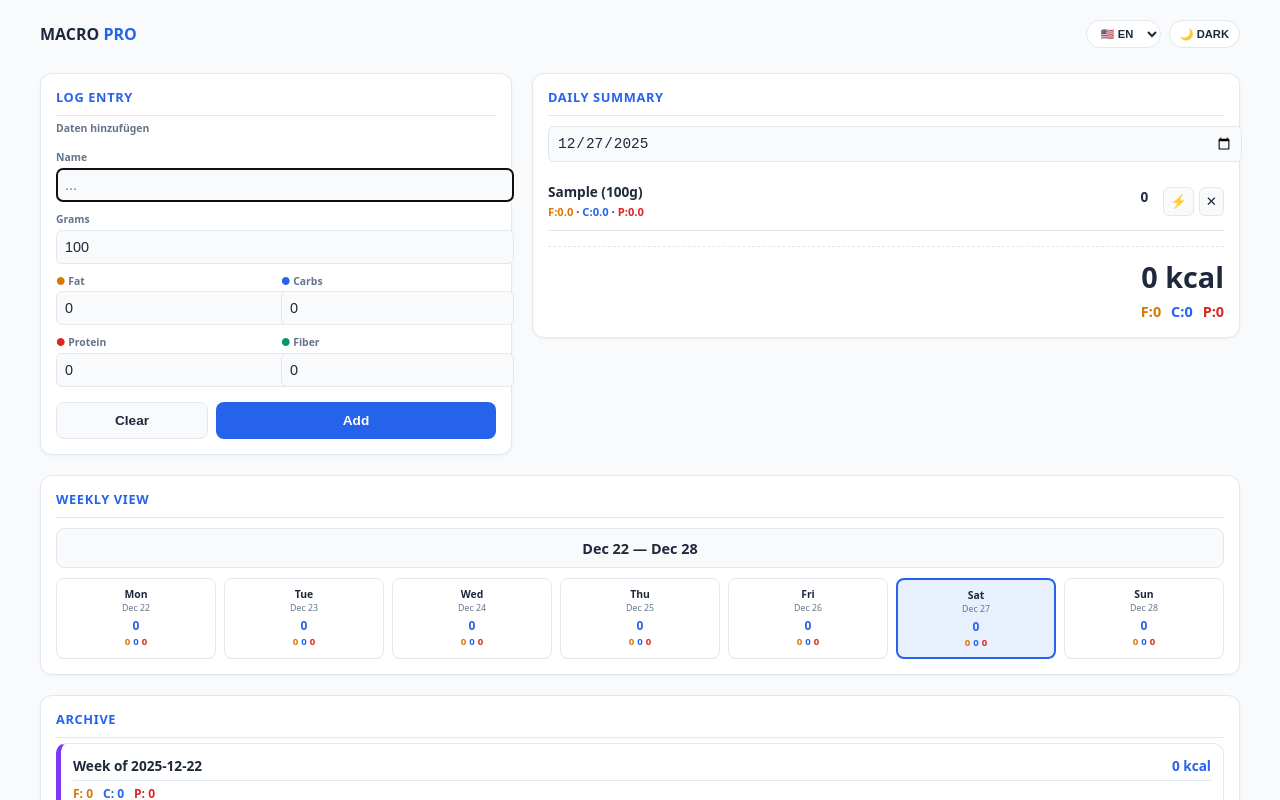
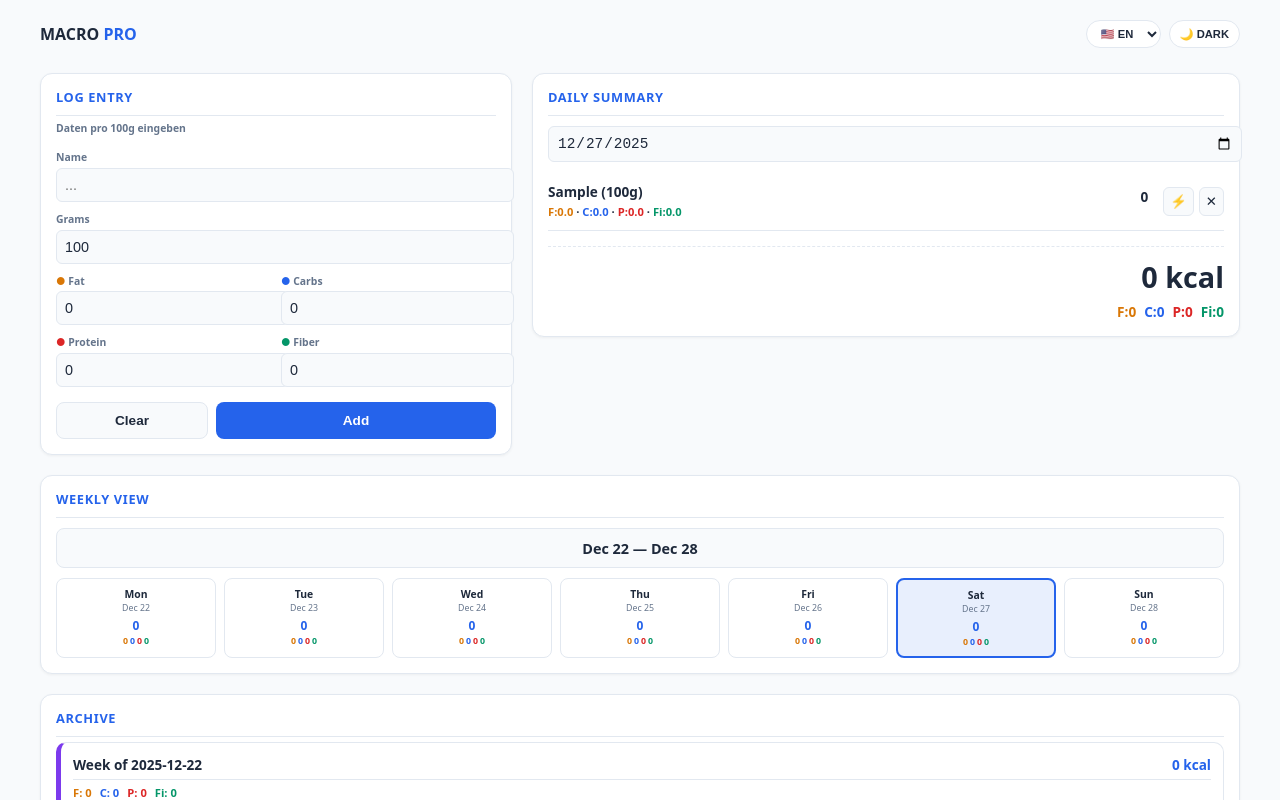
Before and after one commit to Schn0rmel/macro-tracker, a plain HTML site: page index.html in a window 1280 px wide. Both pictures are taken after typing "Sample" into the empty fields and a click on the button "Add". Shown: the top 800 px of the page. Drawn offline with Linux system fonts and the light colour scheme.

Commit message:
Update index.html

```diff
--- a/index.html
+++ b/index.html
@@ -3,7 +3,7 @@
 <head>
     <meta charset="UTF-8">
     <meta name="viewport" content="width=device-width, initial-scale=1.0, maximum-scale=1.0, user-scalable=no">
-    <title>Macro Tracker Pro - Mobile Optimized</title>
+    <title>Macro Tracker Pro - Final</title>
     <style>
         :root {
             --primary: #2563eb; --secondary: #7c3aed; --bg: #f8fafc; --card: #ffffff; --text: #1e293b; --muted: #64748b; --border: #e2e8f0;
@@ -15,7 +15,6 @@
         }
 
         body { font-family: system-ui, -apple-system, sans-serif; background: var(--bg); margin: 10px; color: var(--text); transition: background 0.3s; line-height: 1.4; }
-
         .container { max-width: 1200px; margin: auto; display: grid; grid-template-columns: 1fr; gap: 15px; }
         @media (min-width: 900px) { .container { grid-template-columns: 1fr 1.5fr; gap: 20px; margin: 20px auto; } .full-width { grid-column: span 2; } }
 
@@ -39,7 +38,7 @@
         .btn-clear { background: var(--bg); color: var(--text); border: 1px solid var(--border); padding: 10px; border-radius: 8px; cursor: pointer; font-weight: bold; flex: 1; font-size: 0.85rem; }
 
         .total-kcal { font-size: clamp(1.4rem, 5vw, 1.8rem); font-weight: 900; color: var(--text); }
-        .macro-summary { font-weight: 700; font-size: clamp(0.7rem, 3vw, 0.9rem); display: flex; justify-content: flex-end; gap: 10px; margin-top: 5px; }
+        .macro-summary { font-weight: 700; font-size: clamp(0.6rem, 2.8vw, 0.85rem); display: flex; justify-content: flex-end; gap: 8px; margin-top: 5px; }
 
         .weekly-grid { display: grid; grid-template-columns: repeat(4, 1fr); gap: 8px; }
         @media (min-width: 600px) { .weekly-grid { grid-template-columns: repeat(7, 1fr); } }
@@ -49,7 +48,7 @@
         .day-name { font-weight: bold; font-size: 0.65rem; display: block; }
         .day-date { font-size: 0.55rem; color: var(--muted); display: block; margin-bottom: 4px; }
         .day-kcal { font-weight: 800; color: var(--primary); font-size: 0.75rem; }
-        .day-mini-macros { font-size: 0.6rem; display: flex; justify-content: center; gap: 3px; font-weight: 600; }
+        .day-mini-macros { font-size: 0.55rem; display: flex; justify-content: center; gap: 2px; font-weight: 600; }
 
         .list-item { display: flex; justify-content: space-between; padding: 10px 0; border-bottom: 1px solid var(--border); align-items: center; font-size: 0.85rem; }
         .item-macros { font-size: 0.7rem; font-weight: 600; margin-top: 3px; }
@@ -63,7 +62,7 @@
 
         .week-block { background: var(--card); padding: 12px; border-radius: 10px; margin-bottom: 8px; cursor: pointer; border: 1px solid var(--border); border-left: 5px solid var(--secondary); }
         .week-header { display: flex; justify-content: space-between; align-items: center; font-size: 0.85rem; }
-        .week-macros { margin-top: 5px; display: flex; gap: 10px; font-size: 0.75rem; font-weight: bold; border-top: 1px solid var(--border); padding-top: 5px; }
+        .week-macros { margin-top: 5px; display: flex; gap: 8px; font-size: 0.7rem; font-weight: bold; border-top: 1px solid var(--border); padding-top: 5px; }
 
         .data-actions { display: flex; gap: 8px; flex-wrap: wrap; margin-top: 10px; }
     </style>
@@ -84,14 +83,14 @@
 
     <div class="card">
         <h2 data-t="secLog">Eintrag</h2>
-        <span class="section-subtitle">Daten hinzufügen</span>
+        <span class="section-subtitle">Daten pro 100g eingeben</span>
         <div class="log-grid">
             <div class="input-group full"><label data-t="labName">Produkt</label><input type="text" id="name" placeholder="..."></div>
-            <div class="input-group full"><label data-t="labGrams">Gramm</label><input type="number" id="grams" value="100"></div>
-            <div class="input-group"><label><span class="f-dot">●</span> <span data-t="labFat">Fett</span></label><input type="number" id="fat" value="0"></div>
-            <div class="input-group"><label><span class="c-dot">●</span> <span data-t="labCarbs">Carbs</span></label><input type="number" id="carbs" value="0"></div>
-            <div class="input-group"><label><span class="p-dot">●</span> <span data-t="labProtein">Eiweiß</span></label><input type="number" id="protein" value="0"></div>
-            <div class="input-group"><label><span class="fi-dot">●</span> <span data-t="labFiber">Fiber</span></label><input type="number" id="fiber" value="0"></div>
+            <div class="input-group full"><label data-t="labGrams">Gramm (max. 10.000)</label><input type="number" id="grams" value="100" max="10000" onfocus="if(this.value=='100')this.value=''" onblur="if(this.value=='')this.value='100'"></div>
+            <div class="input-group"><label><span class="f-dot">●</span> <span data-t="labFat">Fett</span></label><input type="number" id="fat" value="0" max="100" onfocus="if(this.value=='0')this.value=''" onblur="if(this.value=='')this.value='0'"></div>
+            <div class="input-group"><label><span class="c-dot">●</span> <span data-t="labCarbs">Carbs</span></label><input type="number" id="carbs" value="0" max="100" onfocus="if(this.value=='0')this.value=''" onblur="if(this.value=='')this.value='0'"></div>
+            <div class="input-group"><label><span class="p-dot">●</span> <span data-t="labProtein">Eiweiß</span></label><input type="number" id="protein" value="0" max="100" onfocus="if(this.value=='0')this.value=''" onblur="if(this.value=='')this.value='0'"></div>
+            <div class="input-group"><label><span class="fi-dot">●</span> <span data-t="labFiber">Fiber</span></label><input type="number" id="fiber" value="0" max="100" onfocus="if(this.value=='0')this.value=''" onblur="if(this.value=='')this.value='0'"></div>
         </div>
         <div class="form-actions">
             <button class="btn-clear" onclick="resetInputs()" data-t="btnClear">Leeren</button>
@@ -111,6 +110,7 @@
                 <span class="f-dot">F:<span id="sumF">0</span></span>
                 <span class="c-dot">C:<span id="sumC">0</span></span>
                 <span class="p-dot">P:<span id="sumP">0</span></span>
+                <span class="fi-dot">Fi:<span id="sumFi">0</span></span>
             </div>
         </div>
     </div>
@@ -134,7 +134,7 @@
             <button class="tool-btn" onclick="exportCSV()">📤 Export</button>
             <button class="tool-btn" onclick="document.getElementById('csvImport').click()">📥 Import</button>
             <input type="file" id="csvImport" style="display:none" accept=".csv" onchange="importCSV(this)">
-            <button class="tool-btn" style="color:red" onclick="clearAllData()">✕ Löschen</button>
+            <button class="tool-btn" style="color:red" onclick="clearAllData()">✕ Alles Löschen</button>
         </div>
     </div>
 </div>
@@ -193,11 +193,11 @@
 
     function addItem() {
         const dateKey = document.getElementById('logDate').value;
-        const w = parseFloat(document.getElementById('grams').value) || 0;
-        const f100 = parseFloat(document.getElementById('fat').value) || 0;
-        const c100 = parseFloat(document.getElementById('carbs').value) || 0;
-        const p100 = parseFloat(document.getElementById('protein').value) || 0;
-        const fi100 = parseFloat(document.getElementById('fiber').value) || 0;
+        const w = Math.min(parseFloat(document.getElementById('grams').value) || 0, 10000);
+        const f100 = Math.min(parseFloat(document.getElementById('fat').value) || 0, 100);
+        const c100 = Math.min(parseFloat(document.getElementById('carbs').value) || 0, 100);
+        const p100 = Math.min(parseFloat(document.getElementById('protein').value) || 0, 100);
+        const fi100 = Math.min(parseFloat(document.getElementById('fiber').value) || 0, 100);
         const mult = w / 100;
 
         if (w > 0) {
@@ -209,7 +209,7 @@
             };
             if (!fullDatabase[dateKey]) fullDatabase[dateKey] = [];
             fullDatabase[dateKey].push(item);
-            saveToStorage(); loadDate(dateKey); resetInputs();
+            saveToStorage(); loadDate(dateKey); resetInputs(false);
         }
     }
 
@@ -245,7 +245,7 @@
         const blob = new Blob([csv], { type: 'text/csv;charset=utf-8;' });
         const link = document.createElement("a");
         link.href = URL.createObjectURL(blob);
-        link.download = `Macros_${new Date().toISOString().split('T')[0]}.csv`;
+        link.download = `Macros_Backup.csv`;
         link.click();
     }
 
@@ -280,10 +280,11 @@
         let tK = 0, tF = 0, tC = 0, tP = 0, tFi = 0;
         items.forEach((item, i) => {
             tK += item.kcal; tF += item.f; tC += item.c; tP += item.p; tFi += item.fib;
-            listDiv.innerHTML += `<div class="list-item"><div><div style="font-weight:700">${item.name} (${item.weight}g)</div><div class="item-macros"><span class="f-dot">F:${item.f.toFixed(1)}</span> · <span class="c-dot">C:${item.c.toFixed(1)}</span> · <span class="p-dot">P:${item.p.toFixed(1)}</span></div></div><div class="action-btns"><span style="font-weight:800; margin-right:10px">${Math.round(item.kcal)}</span><button class="btn-icon" onclick="copyToTemplate('${dateKey}', ${i})">⚡</button><button class="btn-icon" onclick="removeItem('${dateKey}', ${i})">✕</button></div></div>`;
+            listDiv.innerHTML += `<div class="list-item"><div><div style="font-weight:700">${item.name} (${item.weight}g)</div><div class="item-macros"><span class="f-dot">F:${item.f.toFixed(1)}</span> · <span class="c-dot">C:${item.c.toFixed(1)}</span> · <span class="p-dot">P:${item.p.toFixed(1)}</span> · <span class="fi-dot">Fi:${item.fib.toFixed(1)}</span></div></div><div class="action-btns"><span style="font-weight:800; margin-right:10px">${Math.round(item.kcal)}</span><button class="btn-icon" onclick="copyToTemplate('${dateKey}', ${i})">⚡</button><button class="btn-icon" onclick="removeItem('${dateKey}', ${i})">✕</button></div></div>`;
         });
         document.getElementById('dailyTotal').innerText = Math.round(tK) + " kcal";
-        document.getElementById('sumF').innerText = Math.round(tF); document.getElementById('sumC').innerText = Math.round(tC); document.getElementById('sumP').innerText = Math.round(tP);
+        document.getElementById('sumF').innerText = Math.round(tF); document.getElementById('sumC').innerText = Math.round(tC);
+        document.getElementById('sumP').innerText = Math.round(tP); document.getElementById('sumFi').innerText = Math.round(tFi);
     }
 
     function getMonday(d) {
@@ -303,9 +304,9 @@
         for (let i = 0; i < 7; i++) {
             const dStr = mondayDate.toISOString().split('T')[0];
             const items = fullDatabase[dStr] || [];
-            let k = 0, f = 0, c = 0, p = 0;
-            items.forEach(item => { k += item.kcal; f += item.f; c += item.c; p += item.p; });
-            grid.innerHTML += `<div class="day-box ${dStr === selectedDate ? 'active' : ''}" onclick="loadDate('${dStr}')"><span class="day-name">${t.days[i]}</span><span class="day-date">${mondayDate.toLocaleDateString(currentLang, dateOpt)}</span><div class="day-kcal">${Math.round(k)}</div><div class="day-mini-macros"><span class="f-dot">${Math.round(f)}</span><span class="c-dot">${Math.round(c)}</span><span class="p-dot">${Math.round(p)}</span></div></div>`;
+            let k = 0, f = 0, c = 0, p = 0, fi = 0;
+            items.forEach(item => { k += item.kcal; f += item.f; c += item.c; p += item.p; fi += item.fib; });
+            grid.innerHTML += `<div class="day-box ${dStr === selectedDate ? 'active' : ''}" onclick="loadDate('${dStr}')"><span class="day-name">${t.days[i]}</span><span class="day-date">${mondayDate.toLocaleDateString(currentLang, dateOpt)}</span><div class="day-kcal">${Math.round(k)}</div><div class="day-mini-macros"><span class="f-dot">${Math.round(f)}</span><span class="c-dot">${Math.round(c)}</span><span class="p-dot">${Math.round(p)}</span><span class="fi-dot">${Math.round(fi)}</span></div></div>`;
             mondayDate.setDate(mondayDate.getDate() + 1);
         }
     }
@@ -316,20 +317,21 @@
         Object.keys(fullDatabase).forEach(date => {
             if (fullDatabase[date]?.length > 0) {
                 const mon = getMonday(date);
-                if (!weeks[mon]) weeks[mon] = { kcal: 0, f: 0, c: 0, p: 0 };
-                fullDatabase[date].forEach(item => { weeks[mon].kcal += item.kcal; weeks[mon].f += item.f; weeks[mon].c += item.c; weeks[mon].p += item.p; });
+                if (!weeks[mon]) weeks[mon] = { kcal: 0, f: 0, c: 0, p: 0, fi: 0 };
+                fullDatabase[date].forEach(item => { weeks[mon].kcal += item.kcal; weeks[mon].f += item.f; weeks[mon].c += item.c; weeks[mon].p += item.p; weeks[mon].fi += item.fib; });
             }
         });
         Object.keys(weeks).sort().reverse().forEach(mon => {
             const w = weeks[mon];
-            arc.innerHTML += `<div class="week-block" onclick="loadDate('${mon}')"><div class="week-header"><strong>${t.weekStart} ${mon}</strong><div style="color:var(--primary); font-weight:800;">${Math.round(w.kcal)} kcal</div></div><div class="week-macros"><span class="f-dot">F: ${Math.round(w.f)}</span><span class="c-dot">C: ${Math.round(w.c)}</span><span class="p-dot">P: ${Math.round(w.p)}</span></div></div>`;
+            arc.innerHTML += `<div class="week-block" onclick="loadDate('${mon}')"><div class="week-header"><strong>${t.weekStart} ${mon}</strong><div style="color:var(--primary); font-weight:800;">${Math.round(w.kcal)} kcal</div></div><div class="week-macros"><span class="f-dot">F: ${Math.round(w.f)}</span><span class="c-dot">C: ${Math.round(w.c)}</span><span class="p-dot">P: ${Math.round(w.p)}</span><span class="fi-dot">Fi: ${Math.round(w.fi)}</span></div></div>`;
         });
     }
 
-    function resetInputs() {
-        document.getElementById('name').value = ''; document.getElementById('grams').value = 100;
+    function resetInputs(shouldFocus = true) {
+        document.getElementById('name').value = '';
+        document.getElementById('grams').value = 100;
         ['fat', 'carbs', 'protein', 'fiber'].forEach(id => document.getElementById(id).value = 0);
-        document.getElementById('name').focus();
+        if(shouldFocus) document.getElementById('name').focus();
     }
 
     init();
```
